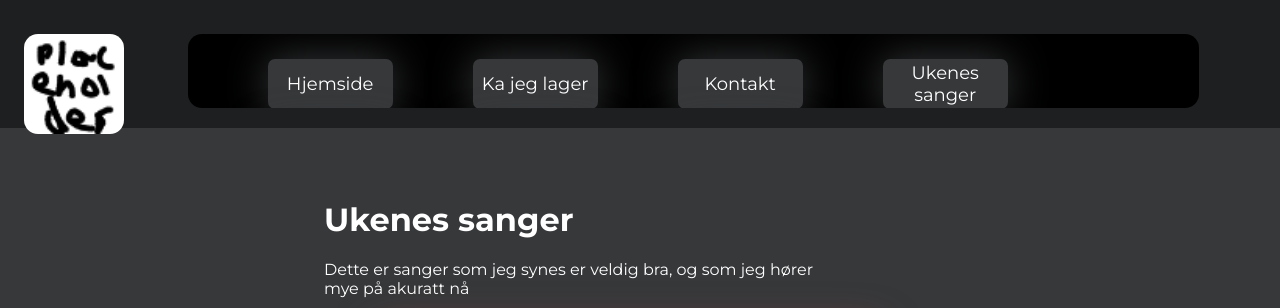
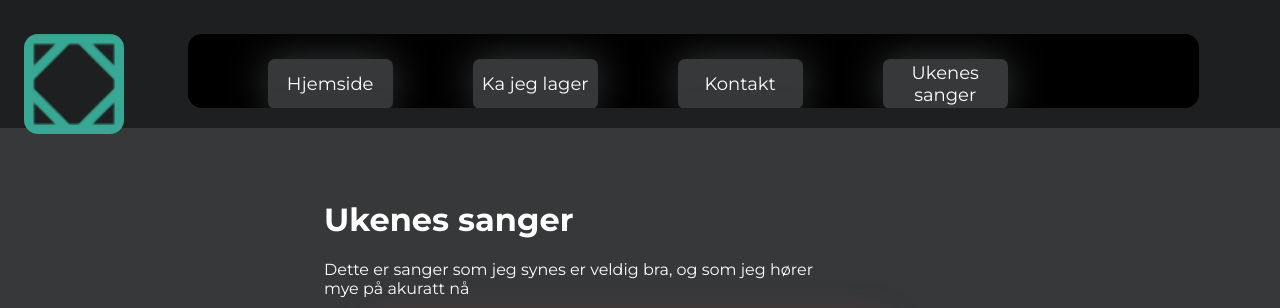
Before and after one commit to Epotat/Epotat.github.io, a plain HTML site: page song.html in a window 1280 px wide. Shown: the top 308 px of the page. Drawn offline with Linux system fonts and the light colour scheme; a web font is replaced by a local one.

Commit message:
Update song.html

```diff
--- a/song.html
+++ b/song.html
@@ -14,7 +14,7 @@
   <body>
     <div class="navbar">
       <div class="logoholder">
-        <a href="index.html"><img src="images/placeholder.png" class="logo1" alt="Avatar"></a>
+        <a href="index.html"><img src="images/laxatives.png" class="logo1" alt="Avatar"></a>
       </div>
       <div class="navlinks">
         <nav>
```
